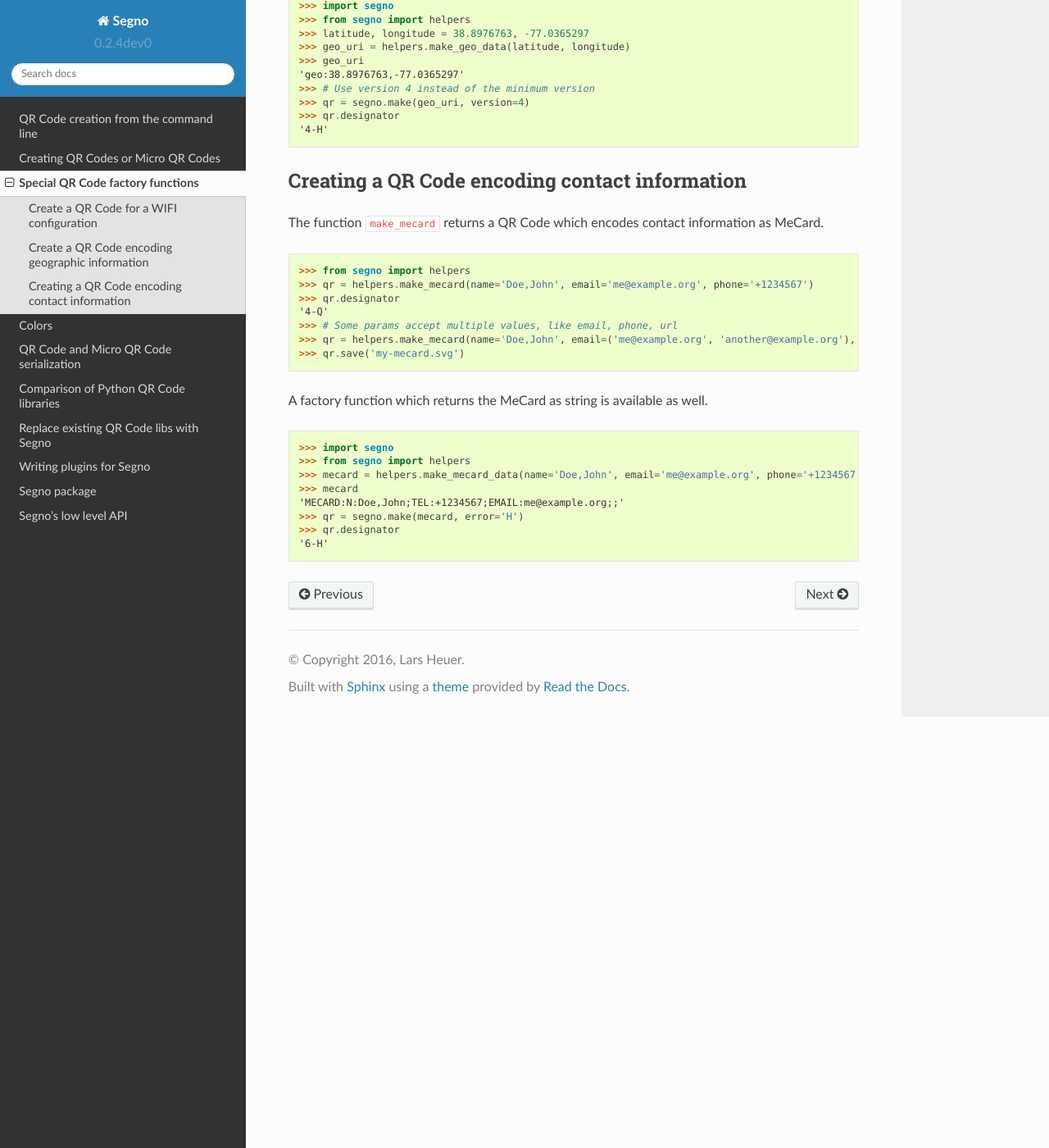
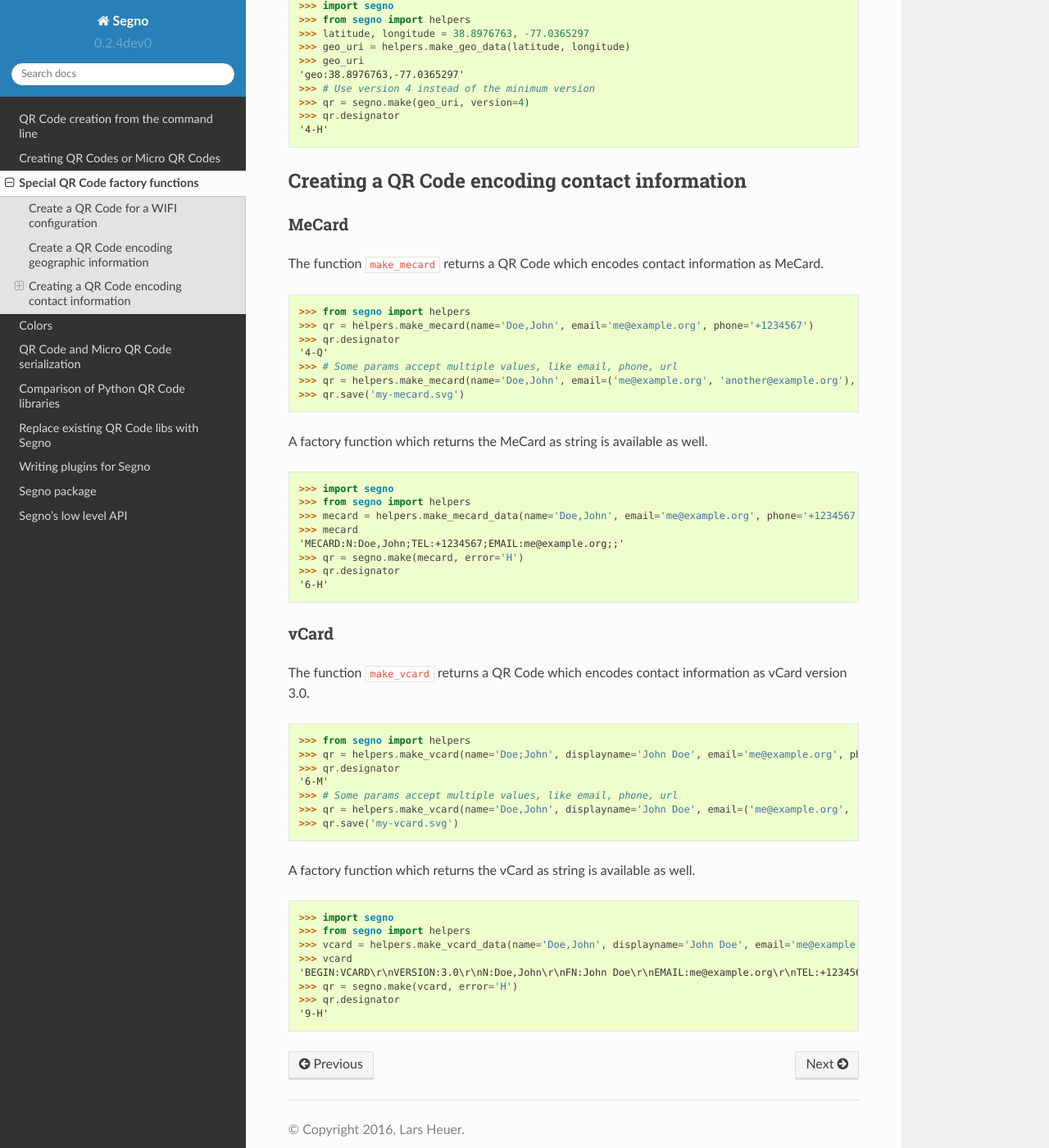
Before and after one commit to heuer/segno, a Sphinx documentation site: the page built from docs/special-qrcode-factories.rst, in a window 1280 px wide and 1400 px high, scrolled down 1068 px. Shown: the whole window at 82% size. Built offline with Sphinx 7.4.7 and the Read the Docs theme 2.0.0, drawn with Linux system fonts in a browser that asks for light colours; the version number is read from the project's files by our own code.

Commit message:
Added docs for vCard

```diff
--- a/docs/special-qrcode-factories.rst
+++ b/docs/special-qrcode-factories.rst
@@ -68,6 +68,9 @@ available.
 Creating a QR Code encoding contact information
 -----------------------------------------------
 
+MeCard
+^^^^^^
+
 The function ``make_mecard`` returns a QR Code which encodes contact information
 as MeCard.
 
@@ -93,3 +96,33 @@ A factory function which returns the MeCard as string is available as well.
     >>> qr = segno.make(mecard, error='H')
     >>> qr.designator
     '6-H'
+
+
+vCard
+^^^^^
+
+The function ``make_vcard`` returns a QR Code which encodes contact information
+as vCard version 3.0.
+
+.. code-block:: python
+
+    >>> from segno import helpers
+    >>> qr = helpers.make_vcard(name='Doe;John', displayname='John Doe', email='me@example.org', phone='+1234567')
+    >>> qr.designator
+    '6-M'
+    >>> # Some params accept multiple values, like email, phone, url
+    >>> qr = helpers.make_vcard(name='Doe,John', displayname='John Doe', email=('me@example.org', 'another@example.org'), url=['http://www.example.org', 'https://example.org/~joe'])
+    >>> qr.save('my-vcard.svg')
+
+A factory function which returns the vCard as string is available as well.
+
+.. code-block:: python
+
+    >>> import segno
+    >>> from segno import helpers
+    >>> vcard = helpers.make_vcard_data(name='Doe,John', displayname='John Doe', email='me@example.org', phone='+1234567')
+    >>> vcard
+    'BEGIN:VCARD\r\nVERSION:3.0\r\nN:Doe,John\r\nFN:John Doe\r\nEMAIL:me@example.org\r\nTEL:+1234567\r\nEND:VCARD\r\n'
+    >>> qr = segno.make(vcard, error='H')
+    >>> qr.designator
+    '9-H'
```
